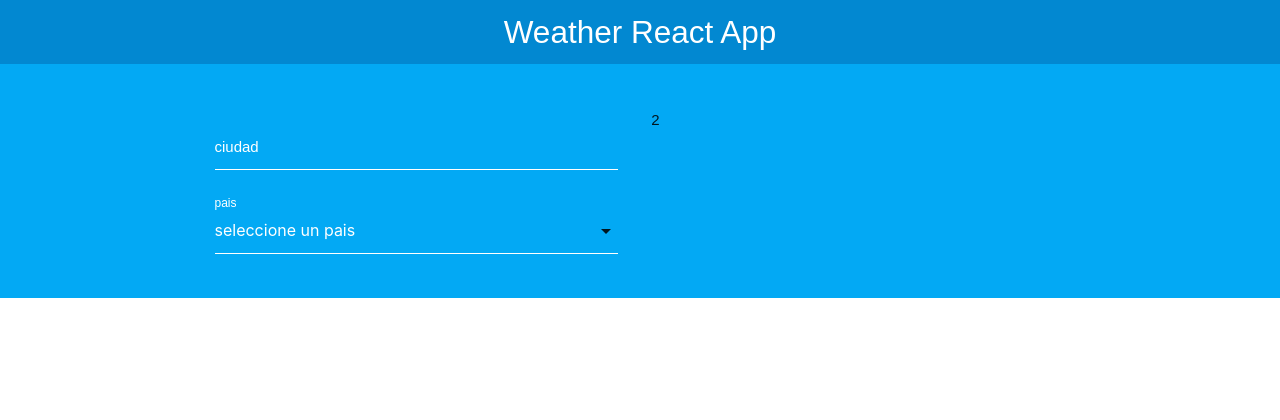
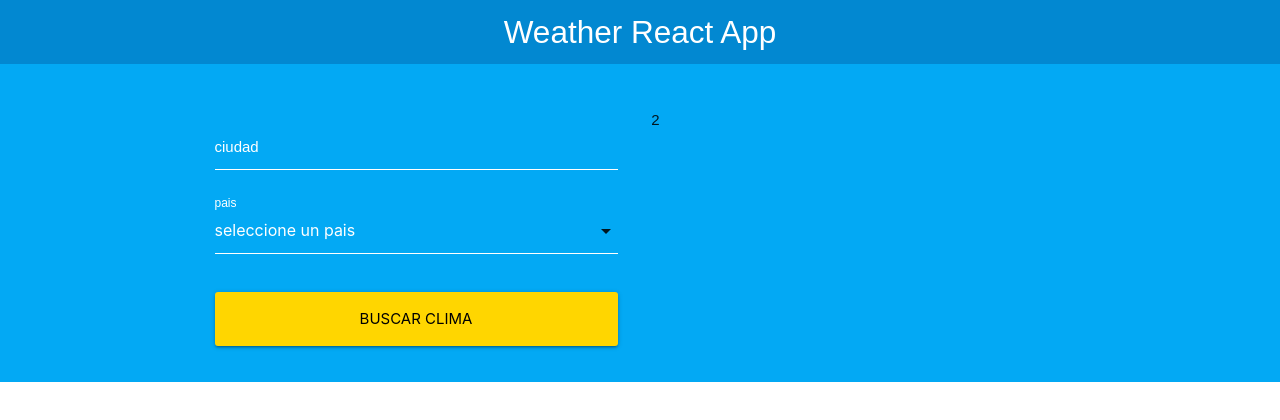
Before and after one commit to maritocuate/react-weather, a React (Create React App) app: page / in a window 1280 px wide. Shown: the top 420 px of the page. Built offline with nearby package versions, Linux system fonts and the light colour scheme.

Commit message:
call api weather mit message for your changes. Lines starting

```diff
--- a/src/App.js
+++ b/src/App.js
@@ -1,10 +1,31 @@
-import React, { Fragment } from 'react';
+import React, { Fragment, useState, useEffect } from 'react';
 
 //components
 import Header from './components/Header'
 import Formulario from './components/Formulario'
 
 function App() {
+
+  const [query, saveQuery] = useState({})
+
+
+  useEffect(()=>{
+    const consultarAPI = async () => {
+      if( Object.keys(query).length===0 ) return
+      const {ciudad, pais} = query
+
+      const apiId = '2c196d97153c36863eff7e9358e88646'
+      const url = `http://api.openweathermap.org/data/2.5/weather?q=${ciudad},${pais}&appid=${apiId}`
+
+      const respuestaFetch = await fetch(url)
+      const respuesta = await respuestaFetch.json()
+
+      console.log(respuesta)
+    }
+    consultarAPI()
+
+  }, [query])
+
   return (
     <Fragment>
       <Header titulo='Weather React App'/>
@@ -13,7 +34,7 @@ function App() {
         <div className='container'>
           <div className='row'>
             <div className='col m6 s12'>
-              <Formulario/>
+              <Formulario saveQuery={saveQuery}/>
             </div>
             <div className='col m6 s12'>2</div>
           </div>
--- a/src/components/Formulario.js
+++ b/src/components/Formulario.js
@@ -1,11 +1,14 @@
 import React, {useState} from 'react';
 
-const Formulario = () => {
+const Formulario = ({saveQuery}) => {
 
     const [location, saveLocation] = useState({
         ciudad: '',
         pais: ''
     })
+    const {ciudad, pais} = location
+
+    const [error, saveError] = useState(false)
 
     const changeLocation = e => {
         saveLocation({
@@ -14,8 +17,23 @@ const Formulario = () => {
         })
     }
 
+    const sendForm = e => {
+        e.preventDefault()
+
+        //valida
+        if(ciudad.trim()==='' || pais===''){
+            saveError(true)
+        }else{
+            saveError(false)
+
+            saveQuery(location)
+        }
+    }
+
     return (
-        <form>
+        <form onSubmit={sendForm}>
+            {error && <p className='red darken-4 error'>Todos los campos son obligatorios</p>}
+
             <div className='input-field col s12'>
                 <input type='text' name='ciudad' id='ciudad' onChange={changeLocation}/>
                 <label htmlFor='ciudad'>ciudad</label>
@@ -34,6 +52,14 @@ const Formulario = () => {
                 </select>
                 <label htmlFor='pais'>pais</label>
             </div>
+
+            <div className='input-field col s12'>
+                <input
+                    type='submit'
+                    value='Buscar Clima'
+                    className='waves-effect waves-light btn-large btn-block yellow accent-4'
+                />
+            </div>
         </form>
     );
 }
```
